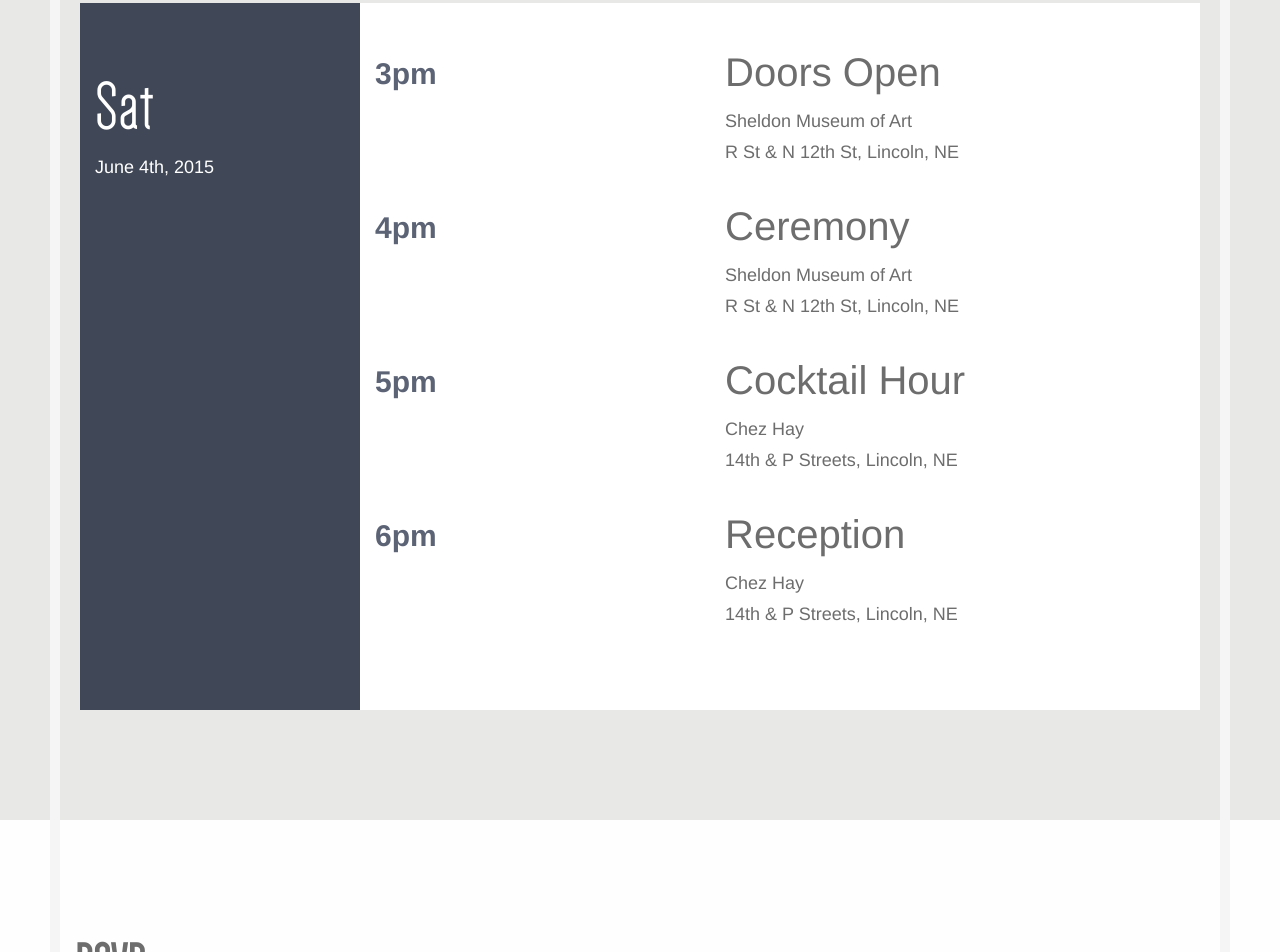
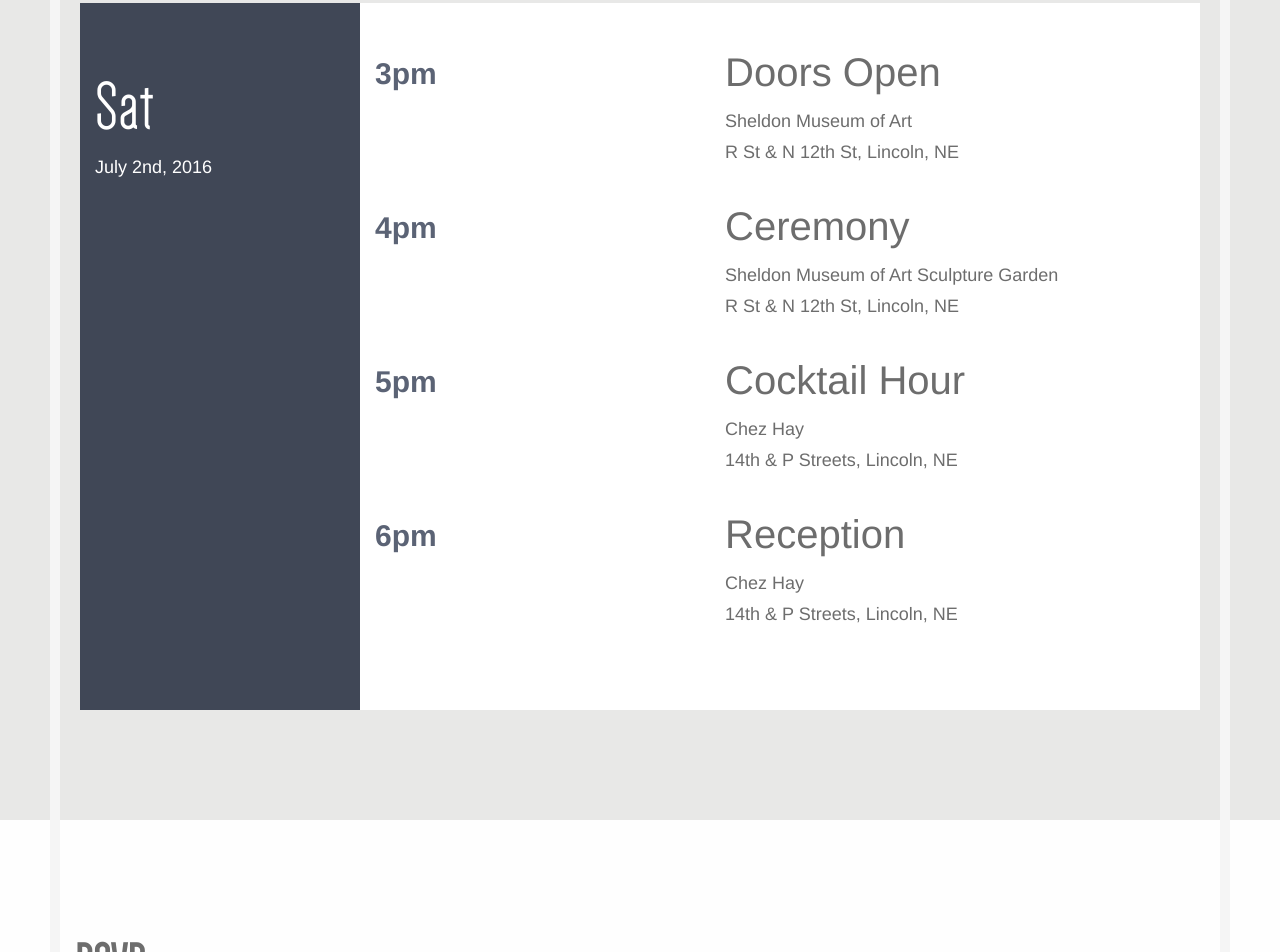
Before and after one commit to kaitlynhova/kate-plus-andrew, a plain HTML site: page index.html in a window 1280 px wide. Shown: the part 2356-3308 px from the top of the page. Drawn offline with Linux system fonts and the light colour scheme.

Commit message:
Updated date and location of ceremony

```diff
--- a/index.html
+++ b/index.html
@@ -189,7 +189,7 @@
 					<div class="row medium-blue-bg">
 						<div class="medium-3 columns">
 							<h1>Sat</h1>
-							<p class="date">June 4th, 2015</p>
+							<p class="date">July 2nd, 2016</p>
 						</div>
 						<div class="medium-9 columns white-bg">
 							<div class="row">
@@ -211,7 +211,7 @@
 								<div class="medium-7 columns">
 									<p class="title">Ceremony</p>
 									<p class="time medium-blue show-for-small-only">4pm</p>
-									<p>Sheldon Museum of Art</p>
+									<p>Sheldon Museum of Art Sculpture Garden</p>
 									<p>R St & N 12th St, Lincoln, NE</p>
 								</div>
 							</div>
```
